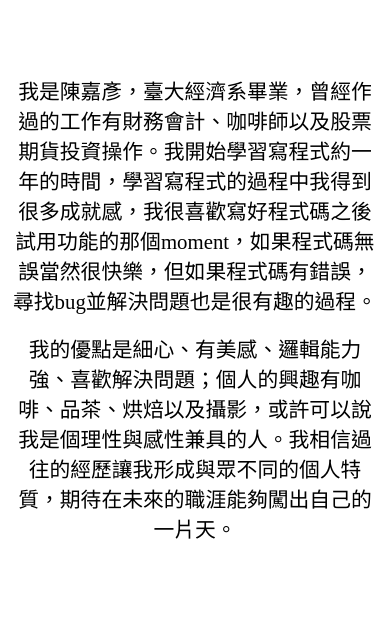
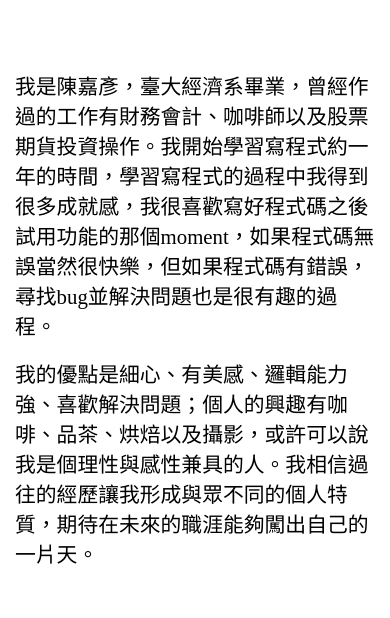
Before and after one commit to lcjyc/portfolio-website, a React (Create React App) app: page / in a window 390 px wide. Shown: the part 385-1003 px from the top of the page. Built offline with nearby package versions, Linux system fonts and the light colour scheme.

Commit message:
Update home.css

```diff
--- a/src/pages/home/home.css
+++ b/src/pages/home/home.css
@@ -102,10 +102,26 @@
   }
 
   .i-left-wrapper {
-    padding: 10px;
-    align-items: center;
-    justify-content: center;
-    text-align: center;
+    padding: 15px;
     height: 100%;
   }
+
+  .i-img {
+    width: 300px;
+    height: 300px;
+    top: 10vh;
+    right: 15vw;
+  }
+
+  .i-desc {
+    padding-top: 20px;
+  }
+
+  .i-desc > p {
+    font-size: 1.3rem;
+  }
+
+  .i-bg {
+    display: none;
+  }
 }
```
